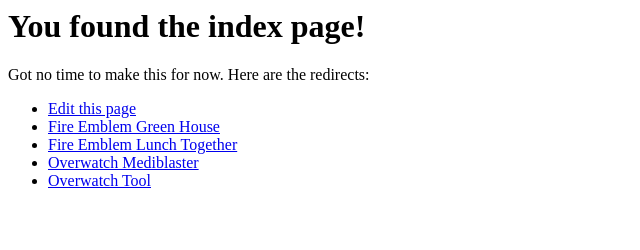
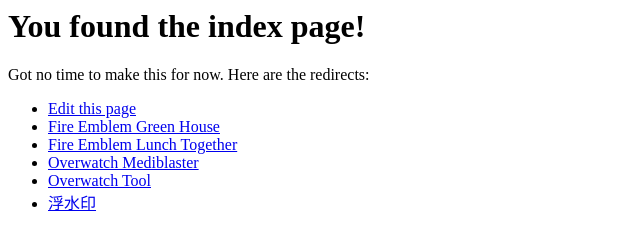
Before and after one commit to zero41120/zero41120.github.io, a plain HTML site: page index.html in a window 1280 px wide. Shown: the full height of the page, 0-640 px from the left. Drawn offline with Linux system fonts and the light colour scheme.

Commit message:
Add link to watermark tool in index.html

```diff
--- a/index.html
+++ b/index.html
@@ -12,6 +12,7 @@
       <li><a href="/FireEmblemThreeHouseTools">Fire Emblem Lunch Together</a></li>
       <li><a href="https://zero41120.github.io/mediblaster/">Overwatch Mediblaster</a></li>
       <li><a href="https://zero41120.github.io/overwatch_tool/">Overwatch Tool</a></li>
+      <li><a href="https://zero41120.github.io/watermark-tool">浮水印</a></li>
     </ul>
   </body>
 </html>
```
